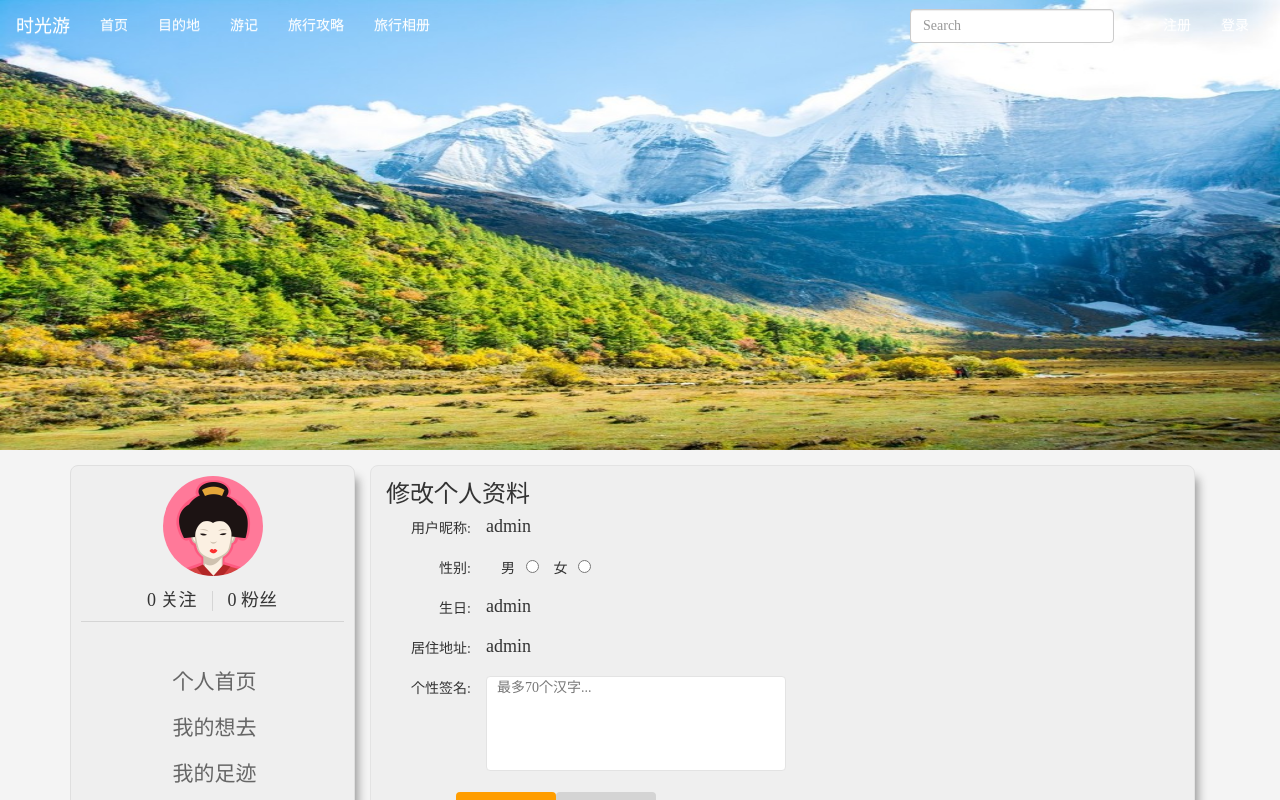
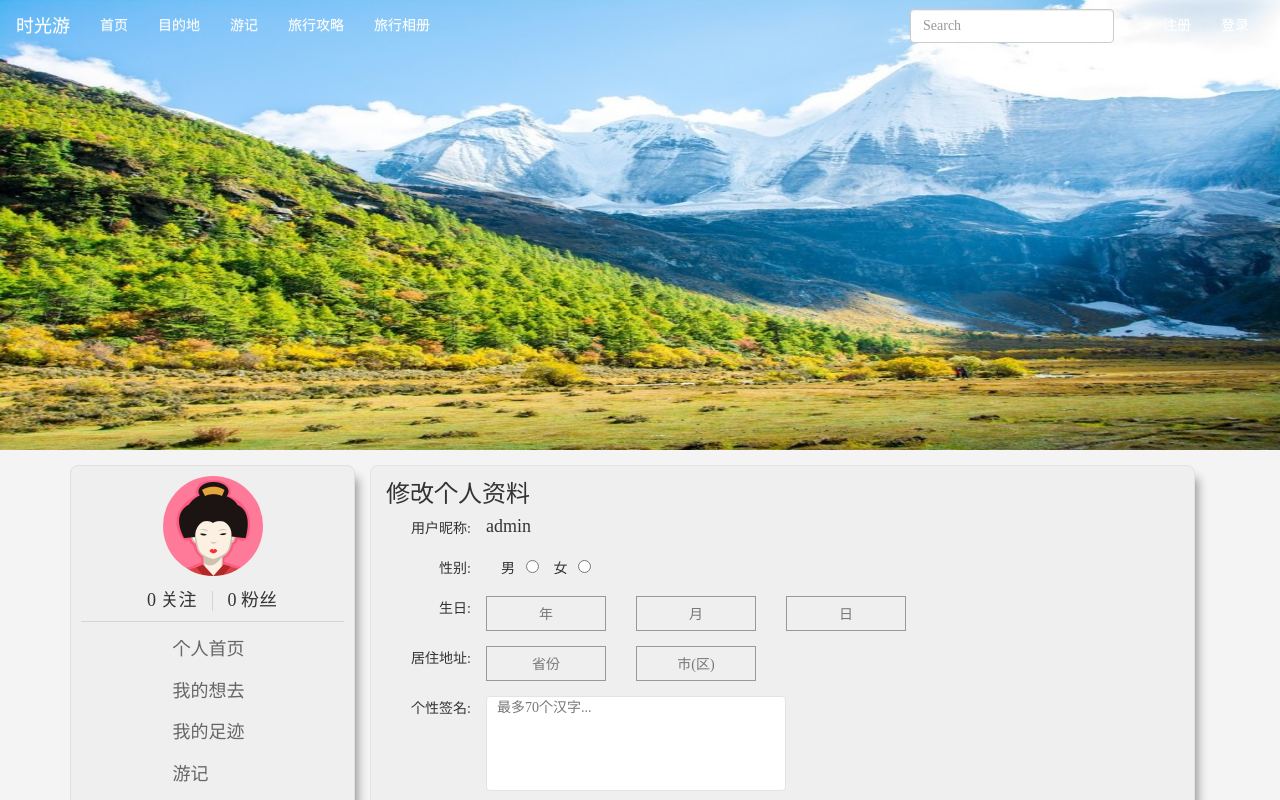
Before and after one commit to LiangGame/TTravel, an Angular app: page /personal-center/Setting in a window 1280 px wide. Shown: the top 800 px of the page. Built offline with nearby package versions, Linux system fonts and the light colour scheme; some icons are missing.

Commit message:
王文亮--->>9.13夜

```diff
--- a/src/app/personal-center/notes/notes.component.css
+++ b/src/app/personal-center/notes/notes.component.css
@@ -2,10 +2,6 @@
   padding: 25px;
 }
 #container h5{
-  /*display: inline-block;*/
-  /*font-size: 16px;*/
-  /*height: 35px;*/
-  /*line-height: 35px;*/
   border-bottom: dashed 1px #d4d4d4;
   padding: 8px 10px;
   font-weight: 200;
--- a/src/app/personal-center/personal-center.component.css
+++ b/src/app/personal-center/personal-center.component.css
@@ -14,7 +14,37 @@
   box-sizing: border-box;
   box-shadow: 8px 8px 10px -5px #999;
   background: #efefef;
+  position: relative;
 }
+
+
+/*========卷角========================*/
+/*#user_nav .cor{
+  width: 35px;
+  height: 35px;
+  !*background: red;*!
+  position: absolute;
+  bottom: -1px;
+  right: -1px;
+  border-radius: 8px 0 8px 0;
+  transition-duration: 0.3s;
+  transition-property: width, height;
+  background: linear-gradient(135deg, #efefef 5%,#dfdfdf 28%,#ababab 45%,#aaa 48%,#f4f4f4 50%,#f4f4f4 60%);
+  box-shadow: -2px -2px 3px rgba(0, 0, 0, 0.4);
+  z-index: 99;
+}
+#user_nav .cor-y{
+  width: 35px;
+  height: 35px;
+  background: #f4f4f4;
+  position: absolute;
+  bottom: -1px;
+  right: 0px;
+  z-index: 0;
+  box-shadow: 5px 5px 3px 5px #f4f4f4;
+}*/
+/*====================================*/
+
 #user_icon{
   border-bottom: 1px solid #d5d5d5;
 }
@@ -30,7 +60,7 @@
 }
 #user_nav ul{
   list-style: none;
-  font-size: 21px;
+  font-size: 18px;
 }
 #user_nav ul li{
   padding: 8px;
@@ -43,7 +73,7 @@
   margin-left: -55px;
 }
 #user_nav ul li:first-child{
-  padding-top: 45px;
+  padding-top: 15px;
 }
 #user_nav ul li span{
   margin-right: 15px;
--- a/src/app/personal-center/setting/setting.component.css
+++ b/src/app/personal-center/setting/setting.component.css
@@ -57,3 +57,37 @@ textarea{
   background: #FF9D00;
   color: #eeeeee;
 }
+#address .container,#birthday .container{
+  width: 150px;
+  float: left;
+  position: relative;
+}
+#address input,#birthday input{
+  width: 120px;
+  height: 35px;
+  line-height: 35px;
+  text-align: center;
+  border: 1px solid #999;
+}
+#address .option,#birthday .option{
+  height: 160px;
+  position: absolute;
+  text-align: center;
+  border: solid 1px gainsboro;
+  /*display: none;*/
+  background: #fff;
+  z-index: 99;
+}
+#address ul,#birthday ul{
+  width: 118px;
+  height: 158px;
+  float: left;
+  list-style: none;
+  overflow-y: scroll;
+}
+#address ul li,#birthday ul li{
+  height: 25px;
+}
+#user_form ._float{
+  position: relative;
+}
--- a/src/app/personal-center/setting/setting.component.html
+++ b/src/app/personal-center/setting/setting.component.html
@@ -3,6 +3,7 @@
     <h3>修改个人资料</h3>
     <div class="container col-md-12 col-lg-12">
       <form class="form-horizontal" id="user_form">
+        <!--用户名-->
         <div class="form-group">
           <label for="user_name" class="col-sm-2">用户昵称:</label>
           <div class="col-sm-10">
@@ -12,6 +13,7 @@
             </div>
           </div>
         </div>
+        <!--性别-->
         <div class="form-group">
           <label class="col-sm-2">性别:</label>
           <div class="col-sm-10">
@@ -21,24 +23,74 @@
             </div>
           </div>
         </div>
+        <!--生日-->
         <div class="form-group">
-          <label for="user_birthday" class="col-sm-2">生日:</label>
+          <label class="col-sm-2">生日:</label>
           <div class="col-sm-10">
             <div class="row">
-              <input type="text" class="text-left" id="user_birthday" name="birthday"
-                     value="admin" readonly="readonly">
+              <div id="birthday" class="row">
+                <!--年输入框-->
+                <div class="container">
+                  <input #years [(ngModel)]="year" id="years" name="years" type="text" readonly="readonly" placeholder="年"  (click)='show_toggle($event)'>
+                  <div id="year-list" class="option" *ngIf="_show">
+                    <ul class="provinceList">
+                      <li *ngFor="let item of _years" (click)="show_year($event)">
+                        {{item}}
+                      </li>
+                    </ul>
+                  </div>
+                </div>
+                <!--月输入框-->
+                <div class="container">
+                  <input #month [(ngModel)]="_month" id="month" name="month" type="text" readonly="readonly" placeholder="月" (click)='_show=!_show'>
+                  <div class="option" *ngIf="_show">
+                    <ul id="month-ist" class="MonthList">
+                      <li *ngFor="let item of _months" (click)="show_month($event)">
+                        {{item}}
+                      </li>
+                    </ul>
+                  </div >
+                </div>
+                <!--日输入框-->
+                <div class="container">
+                  <input #day [(ngModel)]="_dy" id="day" name="day" type="text" readonly="readonly" placeholder="日" (click)="_show=!_show">
+                  <div class="option" *ngIf="_show">
+                    <ul id="day-ist" class="DayList">
+                      <li *ngFor="let item of _day" (click)="show_day($event)">
+                        {{item}}
+                      </li>
+                    </ul>
+                  </div>
+                </div>
+              </div>
             </div>
           </div>
         </div>
+        <!--居住地-->
         <div class="form-group">
-          <label for="user_address" class="col-sm-2">居住地址:</label>
+          <label class="col-sm-2">居住地址:</label>
           <div class="col-sm-10">
             <div class="row">
-              <input type="text" class="text-left" id="user_address" name="address"
-                     value="admin" readonly="readonly">
+              <div id="address" class="row">
+                <!--省份输入框-->
+                <div class="container">
+                  <input id="province" type="text" readonly="readonly" placeholder="省份" isHide="isHide" (click)="show_toggle()">
+                  <div id="list" class="option" *ngIf="false">
+                    <ul class="provinceList"></ul>
+                  </div>
+                </div>
+                <!--直辖市输入框-->
+                <div class="container">
+                  <input id="shi" type="text" readonly="readonly" placeholder="市(区)" (click)="show_toggle()">
+                  <div class="option" *ngIf="false">
+                    <ul id="shiList" class="shiList"></ul>
+                  </div>
+                </div>
+              </div>
             </div>
           </div>
         </div>
+        <!--个性签-->
         <div class="form-group">
           <label for="Signature" class="col-sm-2">个性签名:</label>
           <div class="col-sm-10">
@@ -47,6 +99,7 @@
             </div>
           </div>
         </div>
+        <!--按钮-->
         <div class="form-group" id="btn">
           <input type="button" value="保存">
           <input type="reset" value="取消">
--- a/src/app/personal-center/setting/setting.component.ts
+++ b/src/app/personal-center/setting/setting.component.ts
@@ -6,10 +6,54 @@ import { Component, OnInit } from '@angular/core';
   styleUrls: ['./setting.component.css']
 })
 export class SettingComponent implements OnInit {
-
+  _years: any=[];
+  _months: any=[];
+  _days: any=[31,28,31,30,31,30,31,31,30,31,30,31];
+  _day: any=[];
+  nowYear: number= new Date().getFullYear();
+  _show: boolean = false;
+  year: string='';
+  _month: string='';
+  _dy: string='';
   constructor() { }
 
   ngOnInit() {
+    for(let i = 0,y = this.nowYear; y >= 1950;i++) {
+      this._years[i] = y;
+      y-=1;
+    };
+    for(let i = 0;i <= 12; i++){
+      this._months[i] = i+1;
+    };
+    if(this.isLeap(this.year)){
+      this._days[1] = 29;
+    }else{
+      this._days[1] = 28;
+    };
   }
-
+  ngDoCheck() {
+    this._day=[];
+    for(let i = 0 ; i < this._days[+this._month-1] ; i++){
+      this._day[i]=i+1;
+    }
+  }
+  isLeap(year){
+    return year % 4 === 0 && year % 100 !== 0 || year % 400 === 0;
+  }
+  show_toggle(event) {
+    this._show=!this._show;
+    console.log(event)
+  }
+  show_year(event) {
+    this.year=event.target.innerText;
+    this._show=!this._show;
+  }
+  show_month(event) {
+    this._month=event.target.innerText;
+    this._show=!this._show;
+  }
+  show_day(event) {
+    this._dy=event.target.innerText;
+    this._show=!this._show;
+  }
 }
```
Also changed, not shown: src/app/personal-center/personal-center.component.html (+9 -0 lines).
